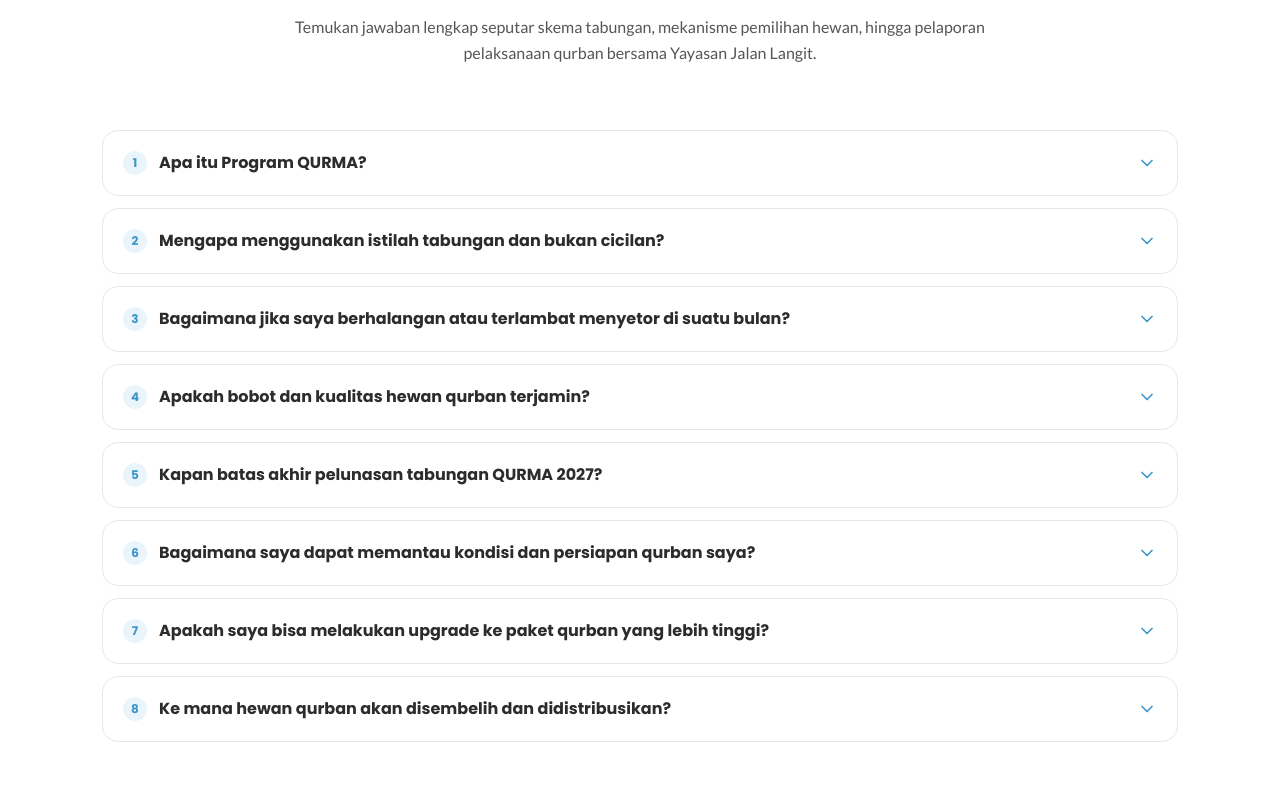
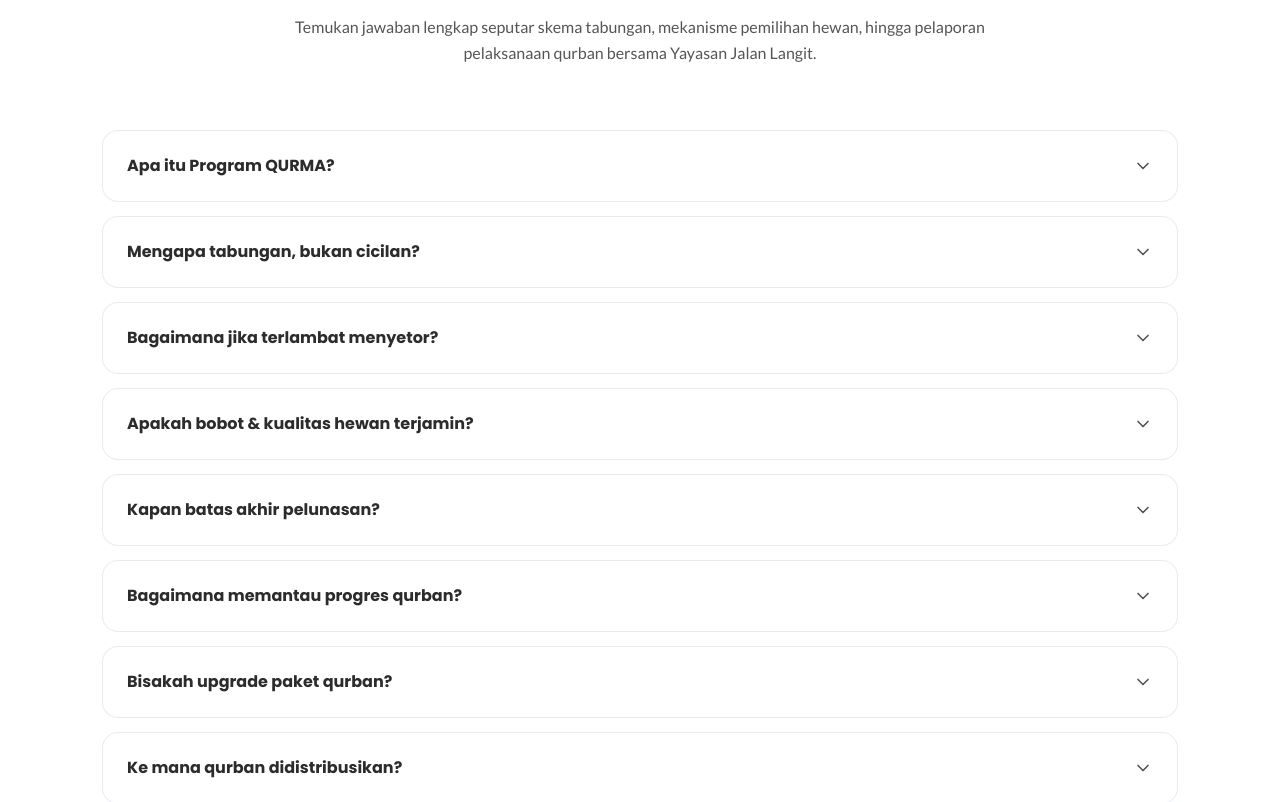
Before and after one commit to Jalan-Langit-Foundation/qurma-frontend, a Next.js app: page / in a window 1280 px wide. Shown: the part 6749-7551 px from the top of the page. Built offline with nearby package versions, Linux system fonts and the light colour scheme.

Commit message:
content(faq): shorten FAQ question titles to single-line narratives

```diff
--- a/components/qurma/faq-accordion.tsx
+++ b/components/qurma/faq-accordion.tsx
@@ -19,43 +19,43 @@ export const DEFAULT_FAQ_ITEMS: FaqItem[] = [
   },
   {
     id: "faq-2",
-    question: "Mengapa menggunakan istilah tabungan dan bukan cicilan?",
+    question: "Mengapa tabungan, bukan cicilan?",
     answer:
       "QURMA mengusung semangat menabung secara mandiri untuk ibadah suci. Dana yang Anda setorkan dihimpun sebagai simpanan rencana qurban tanpa skema pembiayaan berbunga maupun denda. Hal ini menjaga keikhlasan serta ketenangan hati shohibul qurban.",
   },
   {
     id: "faq-3",
-    question: "Bagaimana jika saya berhalangan atau terlambat menyetor di suatu bulan?",
+    question: "Bagaimana jika terlambat menyetor?",
     answer:
       "Kami memahami bahwa kondisi keuangan setiap orang dapat berfluktuasi. Anda dapat menyesuaikan atau melunasi sisa target pada bulan-bulan berikutnya sebelum batas akhir pelunasan. Tim Yayasan Jalan Langit akan terus mendampingi Anda dengan ramah.",
   },
   {
     id: "faq-4",
-    question: "Apakah bobot dan kualitas hewan qurban terjamin?",
+    question: "Apakah bobot & kualitas hewan terjamin?",
     answer:
       "Insya Allah, seluruh hewan qurban diseleksi secara ketat dari peternak mitra terpercaya, memenuhi kriteria syariat Islam (sehat, cukup umur, dan tidak cacat), serta bobotnya diverifikasi langsung sebelum hari penyembelihan.",
   },
   {
     id: "faq-5",
-    question: "Kapan batas akhir pelunasan tabungan QURMA 2027?",
+    question: "Kapan batas akhir pelunasan?",
     answer:
       "Batas akhir pelunasan dana qurban adalah April 2027 (1–2 bulan sebelum Idul Adha). Batas waktu ini diperlukan agar tim logistik dan peternak dapat mengalokasikan dan memelihara hewan qurban Anda dalam kondisi terbaik.",
   },
   {
     id: "faq-6",
-    question: "Bagaimana saya dapat memantau kondisi dan persiapan qurban saya?",
+    question: "Bagaimana memantau progres qurban?",
     answer:
       "Setiap mudhohi memiliki akses ke dashboard pribadi di website QURMA. Anda dapat melihat perkembangan status dana, alokasi hewan, jadwal pelaksanaan, hingga laporan foto dokumentasi penyembelihan dan distribusi (Shohibul Report).",
   },
   {
     id: "faq-7",
-    question: "Apakah saya bisa melakukan upgrade ke paket qurban yang lebih tinggi?",
+    question: "Bisakah upgrade paket qurban?",
     answer:
       "Tentu saja. Anda dapat mengajukan peningkatan (upgrade) paket qurban ke bobot yang lebih besar langsung melalui menu dashboard sebelum periode pelunasan berakhir.",
   },
   {
     id: "faq-8",
-    question: "Ke mana hewan qurban akan disembelih dan didistribusikan?",
+    question: "Ke mana qurban didistribusikan?",
     answer:
       "Hewan qurban akan disembelih di titik-titik penyembelihan resmi Yayasan Jalan Langit dan daging qurban disalurkan kepada masyarakat dhuafa, santri di pelosok daerah, serta komunitas binaan yang membutuhkan.",
   },
@@ -107,8 +107,8 @@ export function FaqAccordion({
   };
 
   return (
-    <div className={cn("w-full space-y-3", className)}>
-      {items.map((item, index) => {
+    <div className={cn("w-full space-y-3.5", className)}>
+      {items.map((item) => {
         const isOpen = openIds.has(item.id);
         const triggerId = `faq-trigger-${item.id}`;
         const contentId = `faq-content-${item.id}`;
@@ -117,10 +117,10 @@ export function FaqAccordion({
           <div
             key={item.id}
             className={cn(
-              "rounded-2xl border transition-all duration-200 overflow-hidden bg-white",
+              "bg-white rounded-2xl border transition-colors duration-200 overflow-hidden",
               isOpen
-                ? "border-[#3C95C8]/40 shadow-xs ring-1 ring-[#3C95C8]/10"
-                : "border-slate-200 hover:border-slate-300"
+                ? "border-slate-300/90 shadow-[0_12px_32px_rgba(0,0,0,0.07)]"
+                : "border-slate-200/80 shadow-none hover:border-slate-300/90"
             )}
           >
             <h3>
@@ -130,35 +130,47 @@ export function FaqAccordion({
                 aria-expanded={isOpen}
                 aria-controls={contentId}
                 onClick={() => toggleItem(item.id)}
-                className="w-full flex items-center justify-between gap-4 p-4 sm:p-5 text-left font-['Poppins',sans-serif] font-bold text-sm sm:text-base text-[#2C2C2C] hover:text-[#3C95C8] transition-colors focus-visible:outline-none focus-visible:ring-2 focus-visible:ring-[#3C95C8] focus-visible:ring-inset"
+                className="w-full p-5 sm:p-6 text-left flex items-center justify-between gap-4 cursor-pointer focus:outline-none group/btn select-none font-['Poppins',sans-serif] font-bold"
               >
-                <span className="flex items-center gap-3">
-                  <span className="w-6 h-6 rounded-full bg-[#EAF5FB] text-[#3C95C8] text-xs font-bold flex items-center justify-center shrink-0">
-                    {index + 1}
-                  </span>
-                  <span>{item.question}</span>
+                <span
+                  className={cn(
+                    "text-base font-bold font-['Poppins',sans-serif] leading-snug transition-colors",
+                    isOpen ? "text-[#3C95C8]" : "text-[#2C2C2C]"
+                  )}
+                  style={{ fontWeight: 700 }}
+                >
+                  {item.question}
                 </span>
+
                 <ChevronDown
                   className={cn(
-                    "w-5 h-5 text-[#3C95C8] shrink-0 transition-transform duration-300",
-                    isOpen && "rotate-180"
+                    "w-5 h-5 shrink-0 transition-all duration-300",
+                    isOpen
+                      ? "text-[#3C95C8] rotate-180"
+                      : "text-[#555555] group-hover/btn:text-[#3C95C8]"
                   )}
                   aria-hidden="true"
                 />
               </button>
             </h3>
 
+            {/* Konten Terbuka dengan Animasi Expand Halus dari Atas ke Bawah */}
             <div
               id={contentId}
               role="region"
               aria-labelledby={triggerId}
-              hidden={!isOpen}
               className={cn(
-                "px-4 sm:px-5 pb-5 pt-1 text-xs sm:text-sm text-[#555555] font-['Lato',sans-serif] leading-relaxed border-t border-slate-100",
-                !isOpen && "hidden"
+                "grid transition-[grid-template-rows] duration-300 ease-in-out",
+                isOpen ? "grid-rows-[1fr]" : "grid-rows-[0fr]"
               )}
             >
-              <div className="pl-9">{item.answer}</div>
+              <div className="overflow-hidden">
+                <div className="px-5 sm:px-6 pb-5 sm:pb-6 pt-1 border-t border-slate-100">
+                  <div className="text-xs sm:text-sm text-[#555555] font-['Lato',sans-serif] leading-relaxed">
+                    {item.answer}
+                  </div>
+                </div>
+              </div>
             </div>
           </div>
         );
```
